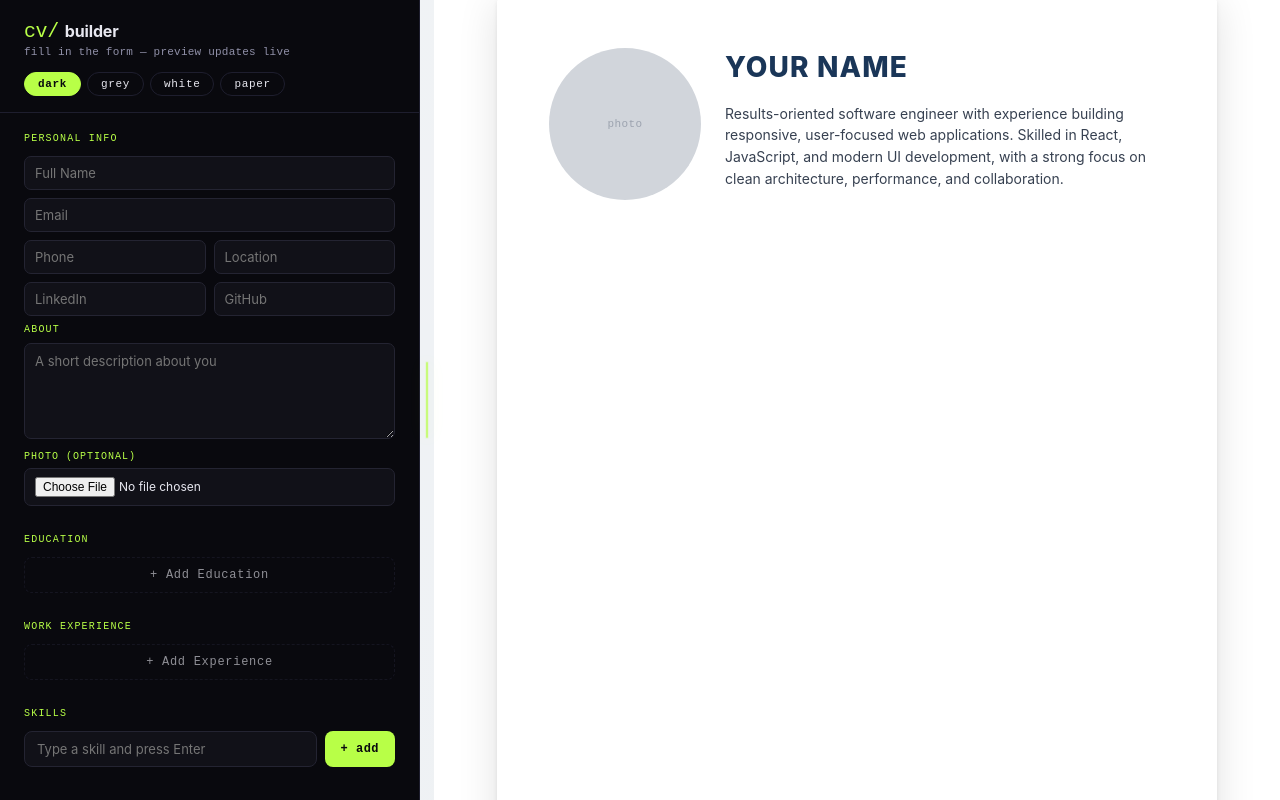
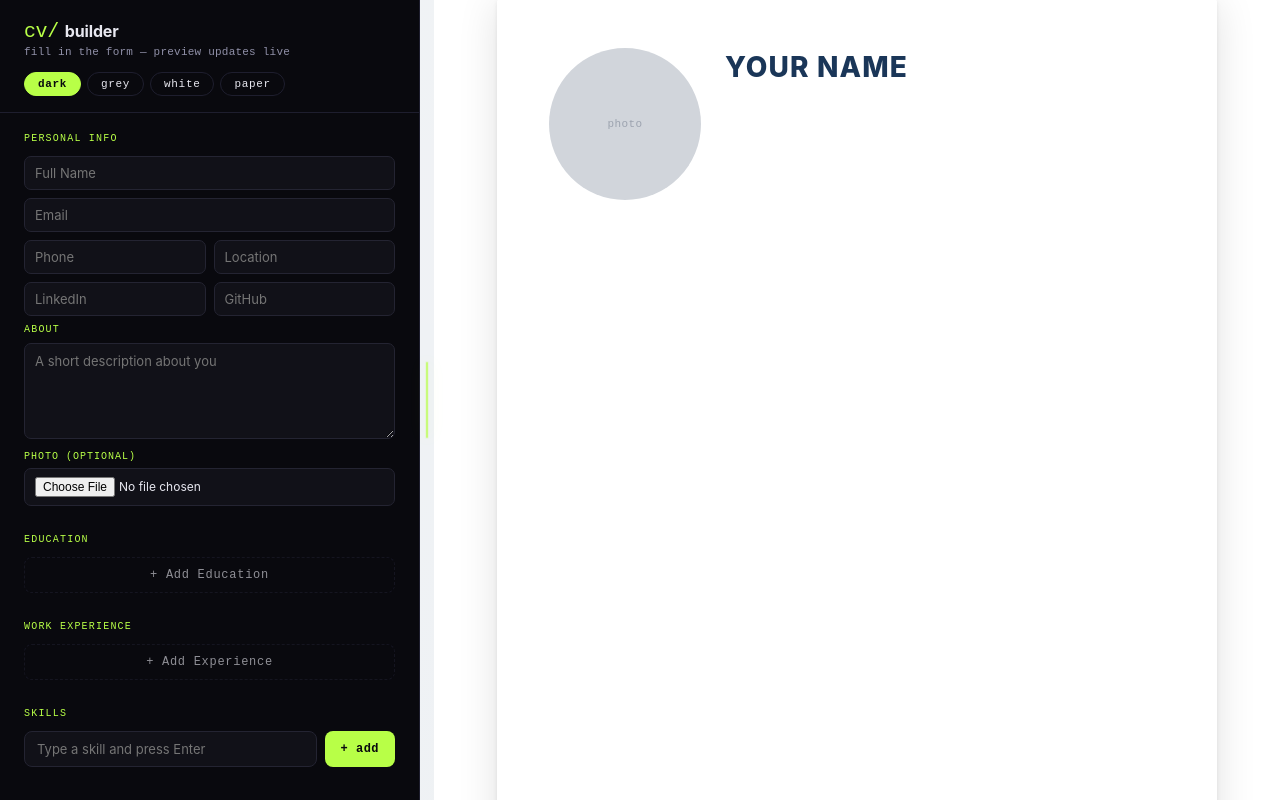
Before and after one commit to merhawi-luel/CV_BUILD, a React (Vite) app: page / in a window 1280 px wide. Built offline with nearby package versions, Linux system fonts and the light colour scheme.

Commit message:
Update initialCvData.js

```diff
--- a/src/data/initialCvData.js
+++ b/src/data/initialCvData.js
@@ -1,40 +1,6 @@
 export const emptyCvData = {
-  personal: { name: "", email: "", phone: "", location: "", linkedin: "", github: "", description: "Results-oriented software engineer with experience building responsive, user-focused web applications. Skilled in React, JavaScript, and modern UI development, with a strong focus on clean architecture, performance, and collaboration.", image: "" },
+  personal: { name: "", email: "", phone: "", location: "", linkedin: "", github: "", description: " ", image: "" },
   education: [],
   experience: [],
   skills: [],
 };
-
-export const exampleCvData = {
-  personal: {
-    name: "Eima Tesfaye",
-    email: "eima@example.com",
-    phone: "+251901234567",
-    location: "Addis Ababa, Ethiopia",
-    linkedin: "linkedin.com/in/eima",
-    github: "github.com/eima",
-    description: "",
-    image: "",
-  },
-  education: [
-    {
-      id: "1",
-      school: "Addis Ababa University",
-      degree: "Bachelor of Science",
-      field: "Computer Science",
-      from: "2020",
-      to: "2024",
-    },
-  ],
-  experience: [
-    {
-      id: "1",
-      company: "Tech Solutions Inc.",
-      role: "Software Engineer",
-      from: "2024",
-      to: "Present",
-      description: "Built and maintained web applications using React and Node.js, collaborated with a small team on feature development and bug fixes.",
-    },
-  ],
-  skills: ["JavaScript", "React", "Node.js"],
-};
```
